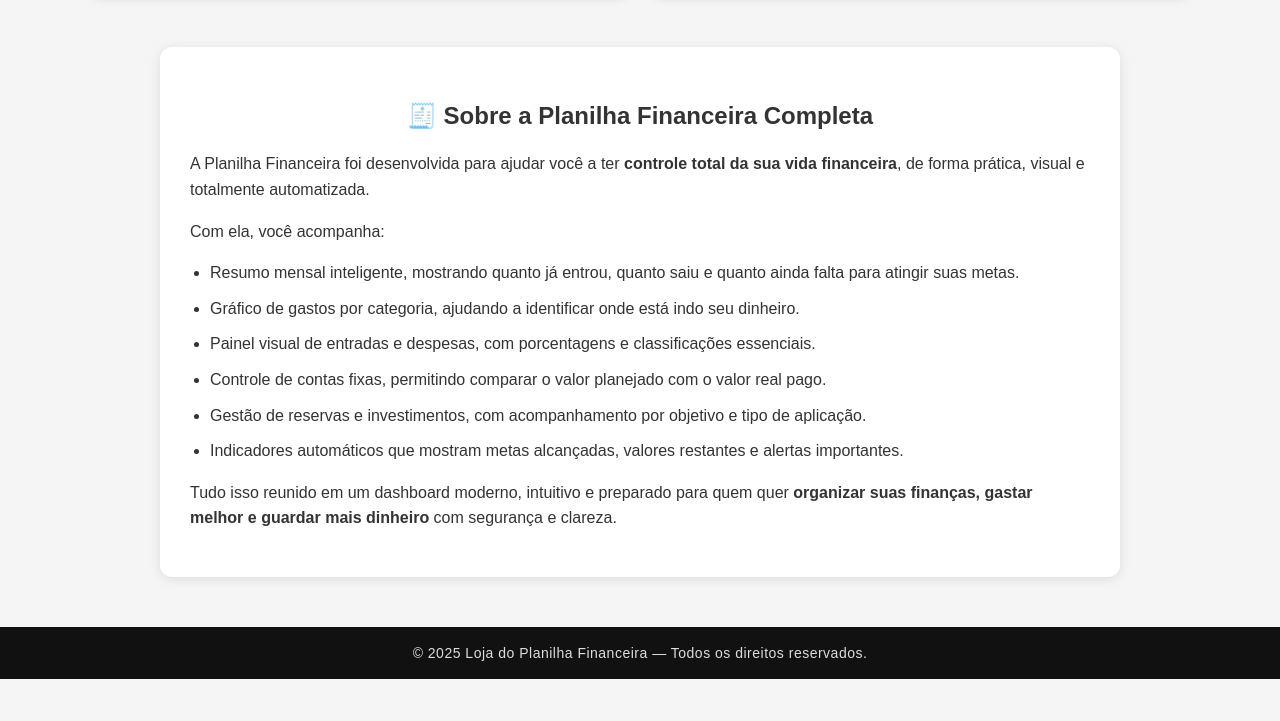
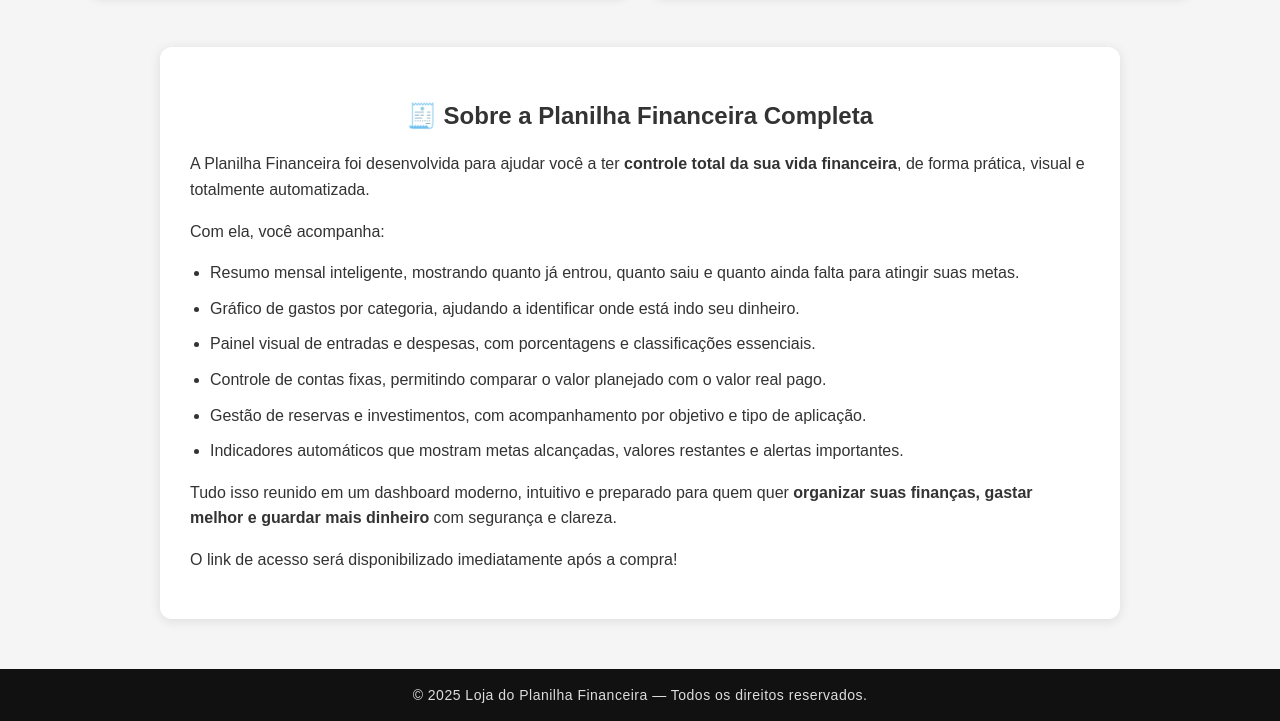
Before and after one commit to wgtecx/planilha-financeira, a plain HTML site: page index2.html in a window 1280 px wide. Shown: the part 532-1253 px from the top of the page. Before the commit the page ends 1211 px from the top, so only its background shows below. Drawn offline with Linux system fonts and the light colour scheme.

Commit message:
Add files via upload

```diff
--- a/index2.html
+++ b/index2.html
@@ -255,6 +255,7 @@
         <strong>organizar suas finanças, gastar melhor e guardar mais dinheiro</strong>
         com segurança e clareza.
     </p>
+    <p>O link de acesso será disponibilizado imediatamente após a compra!</p>
 </div>
 
 
```
